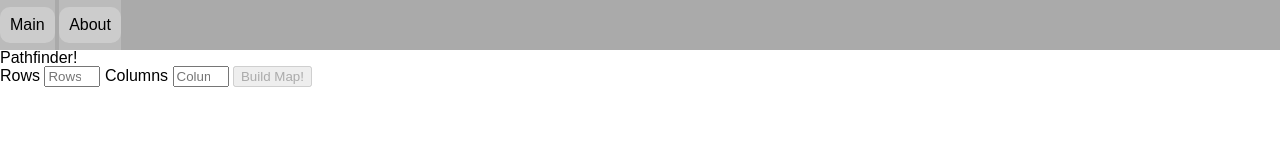
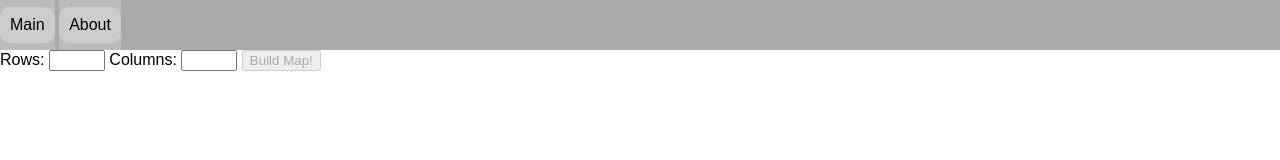
Before and after one commit to TKatra/Pathfinder, a website: page public/index.html in a window 1280 px wide. Drawn offline with nearby package versions, Linux system fonts and the light colour scheme; files that its build step writes are made by us from their sources.

Commit message:
Removed the placeholders for the rows and columns

```diff
--- a/public/modules/main/views/mainView.html
+++ b/public/modules/main/views/mainView.html
@@ -1,10 +1,8 @@
-<h2>Pathfinder!</h2>
-
 <form ng-submit="mainCtrl.buildMap()">
-  <label>Rows</label>
-  <input type="number" placeholder="Rows" ng-model="mainCtrl.rows" min="0" max="50">
-  <label>Columns</label>
-  <input type="number" placeholder="Columns" ng-model="mainCtrl.columns" min="0" max="10">
+  <label>Rows:</label>
+  <input type="number" ng-model="mainCtrl.rows" min="0" max="50">
+  <label>Columns:</label>
+  <input type="number" ng-model="mainCtrl.columns" min="0" max="10">
   <input type="submit" value="Build Map!" ng-disabled="!mainCtrl.rows || !mainCtrl.columns">
 </form>
 <div class="map">
```
